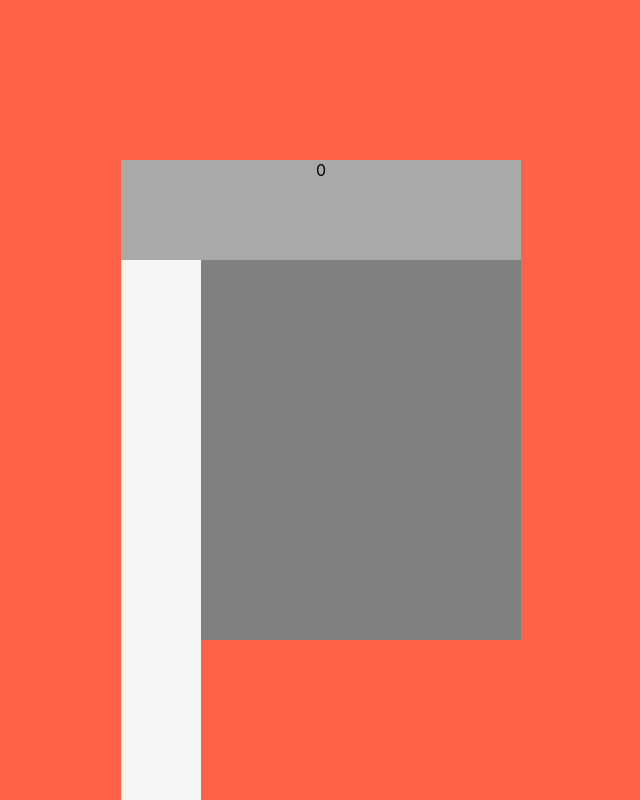
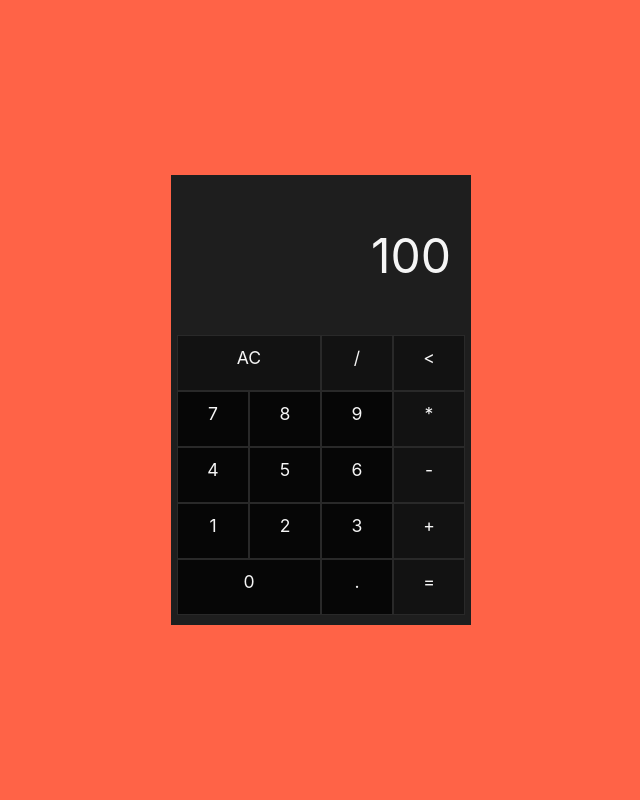
Before and after one commit to fedonizete/ReactCalculator, a React (Create React App) app: page / in a window 1280 px wide. Shown: the top 800 px of the page, without its empty margins (319-959 px from the left). Built offline with nearby package versions, Linux system fonts and the light colour scheme.

Commit message:
start logic

```diff
--- a/src/components/Buttons.css
+++ b/src/components/Buttons.css
@@ -1,5 +1,25 @@
 .buttons{
-    background-color: whitesmoke;
-    height: 5rem;
-    width: 5rem;
+    background-color: #060606;
+    color: whitesmoke;
+    height: 56px;
+    width: 72px;
+
+    font-size: 1.1rem;
+    text-align: center;
+    padding: .7rem;
+
+    cursor: pointer;
+
+    border: #292929 solid 1px;
+
+    display: inline-block;
+    box-sizing: border-box;
+
 }
+.double{
+    width: 144px;
+}
+.operation{
+    background-color: #121212;
+    color: whitesmoke;
+}
--- a/src/components/Buttons.jsx
+++ b/src/components/Buttons.jsx
@@ -1,10 +1,24 @@
 import './Buttons.css'
 
 
-export default props =>{
+function Buttons (props) {
+
+    let classes = 'buttons '
+    classes += props.double ? 'double ' : '';
+    classes += props.triple ? 'triple ' : '';
+    classes += props.operation ? 'operation ' : '';
+    classes += props.equal ? 'equal ' : '';
+
+    const create = document.createElement("p")
+
     return(
-        <div className='buttons'>
+            <div className={classes}>
+            {props.label}
 
-        </div>
+
+            </div>
+
     )
 }
+
+export default Buttons
--- a/src/components/Display.css
+++ b/src/components/Display.css
@@ -1,6 +1,13 @@
 .display{
-    background-color: darkgrey;
-    height: 100px;
+    background-color: #1e1e1e;
+    height: 120px;
     overflow: hidden;
+    display: flex;
+    justify-content: flex-end;
+    align-items: center;
+    padding: 20px;
+    color: whitesmoke;
+
+    font-size: 3rem;
 
 }
--- a/src/components/Display.jsx
+++ b/src/components/Display.jsx
@@ -4,7 +4,7 @@ import './Display.css'
 export default props => {
     return(
         <div className='display'>
-            0
+            {props.value}
         </div>
     )
 
--- a/src/main/Calculator.css
+++ b/src/main/Calculator.css
@@ -1,5 +1,7 @@
 .calculator{
-    height: 30rem;
-    width: 25rem;
-    background-color: grey;
+    height: 450px;
+    width: 300px;
+    background-color: #1e1e1e;
+
+
 }
--- a/src/main/Calculator.jsx
+++ b/src/main/Calculator.jsx
@@ -3,21 +3,55 @@ import Display from '../components/Display'
 import Buttons from '../components/Buttons'
 import './Calculator.css'
 
+const defaultValue = {
+    currentValue: 10,
+    values: [0, 0],
+    operation: null,
+
+}
+
+
 export default class Calculator extends Component {
+
+    state = {...defaultValue}
+
+    constructor(props){
+        super(props)
+
+    }
+
+    addDigit(e){
+
+    }
+
+
     render(){
+
+
+
+
+
         return(
             <div className='calculator'>
-                <Display />
-                <Buttons/>
-                <Buttons/>
-                <Buttons/>
-                <Buttons/>
-                <Buttons/>
-                <Buttons/>
-                <Buttons/>
-                <Buttons/>
-                <Buttons/>
-
+                <Display value={100}/>
+                <Buttons label='AC' double operation/>
+                <Buttons label='/' operation/>
+                <Buttons label='<' operation/>
+                <Buttons label='7'/>
+                <Buttons label='8'/>
+                <Buttons label='9'/>
+                <Buttons label='*' operation/>
+                <Buttons label='4'/>
+                <Buttons label='5'/>
+                <Buttons label='6'/>
+                <Buttons label='-' operation/>
+                <Buttons label='1'/>
+                <Buttons label='2'/>
+                <Buttons label='3'/>
+                <Buttons label='+' operation/>
+                <Buttons label='0' double/>
+                <Buttons label='.'/>
+                <Buttons label='=' operation/>
             </div>
         )
     }
```
